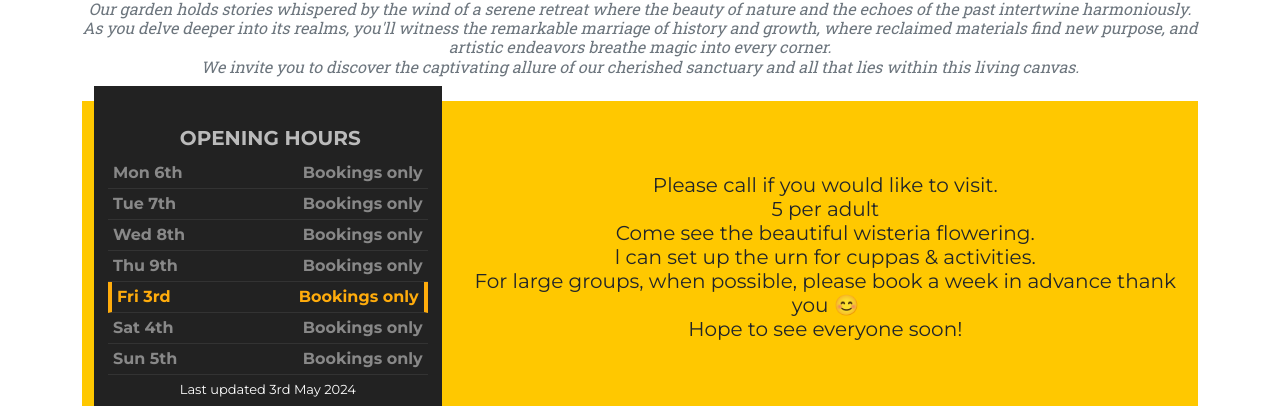
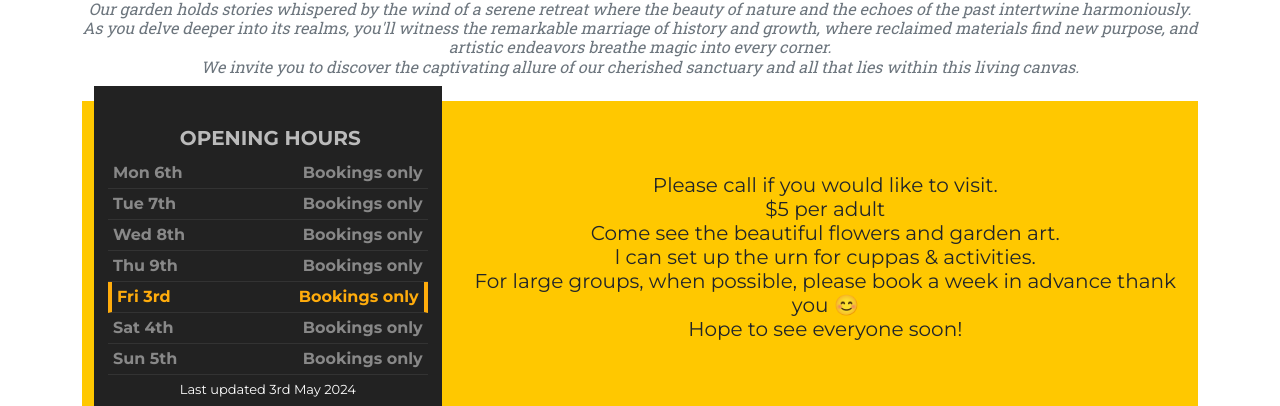
Before and after one commit to peterbillett/GlenorchyOpenGarden, a plain HTML site: page index.html in a window 1280 px wide. Shown: the part 914-1320 px from the top of the page. Drawn offline with nearby package versions, Linux system fonts and the light colour scheme.

Commit message:
Update index.html
Text fix

```diff
--- a/index.html
+++ b/index.html
@@ -117,8 +117,8 @@
                                 </div>
                                 <div class="col-sm-8" style="align-items: center;display: flex;">
                                     <div class="business-hours-textbox">Please call if you would like to visit. <br>
-                                    5 per adult<br>
-                            Come see the beautiful wisteria flowering.<br>
+                                    $5 per adult<br>
+                            Come see the beautiful flowers and garden art.<br>
                             l can set up the urn for cuppas &amp; activities.<br>
                             For large groups, when possible, please book a week in advance thank you 😊<br>
                             Hope to see everyone soon!</div>
```
